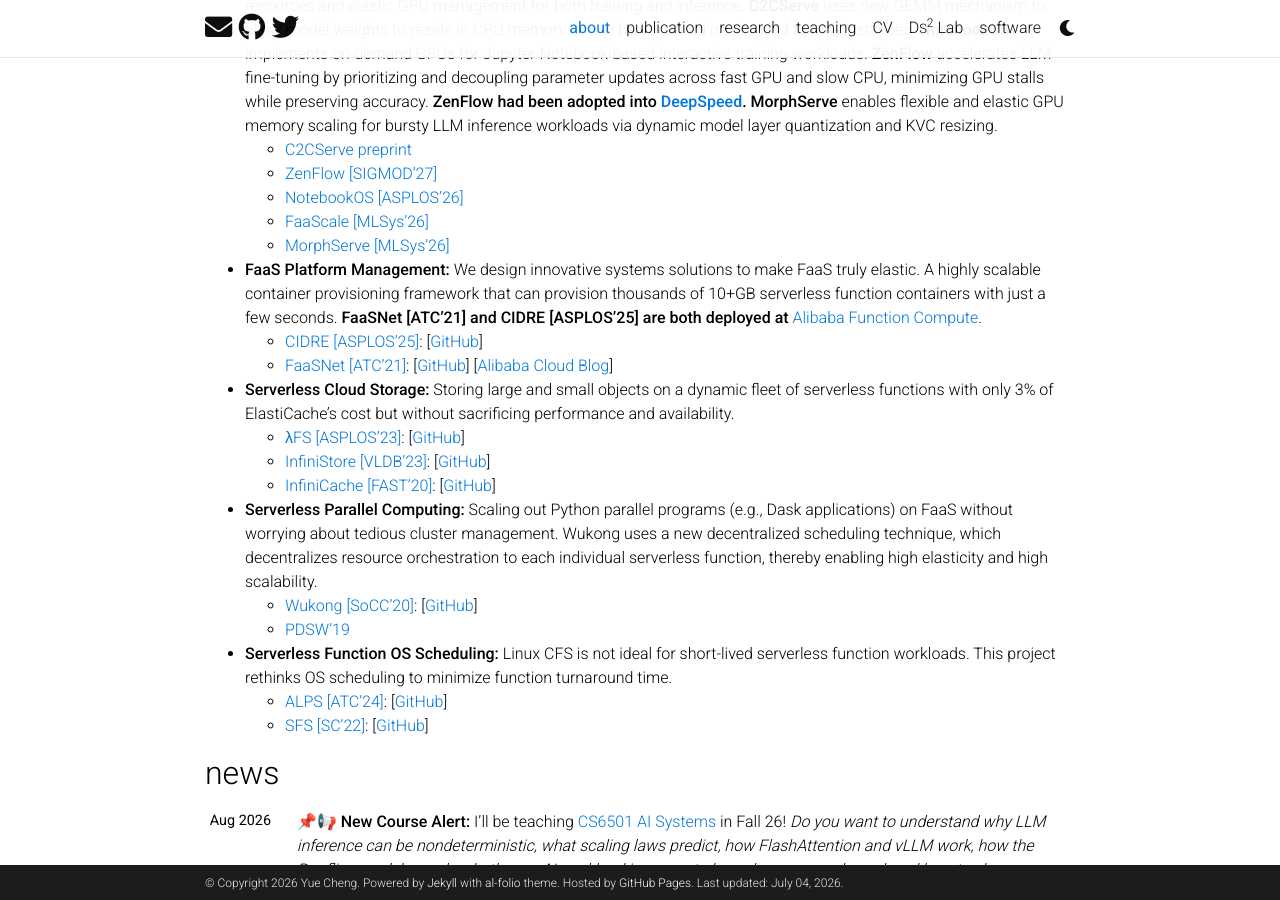
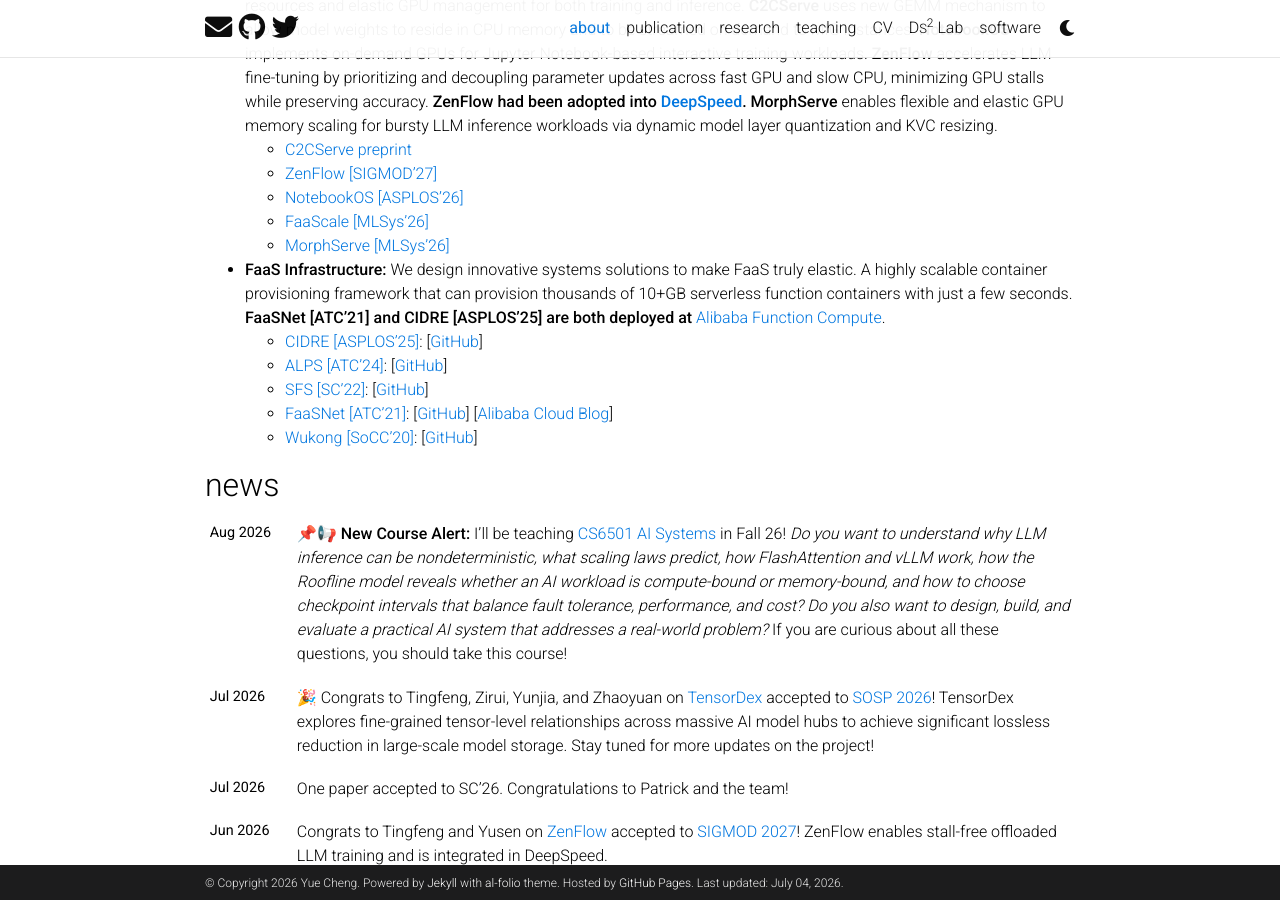
Before and after one commit to tddg/tddg.github.io, a Jekyll site: the page built from _pages/about.md, in a window 1280 px wide and 900 px high, scrolled down 1340 px. Built offline with Jekyll 4.4.1, drawn with Linux system fonts in a browser that asks for light colours; full-size pictures stand in for the smaller copies a plugin makes; emoji names are drawn with the system emoji font; comment, search, counter and statistics services are not loaded; a style sheet for code colours, icons or effects is not loaded.

Commit message:
rearranged projects

```diff
--- a/_pages/about.md
+++ b/_pages/about.md
@@ -109,10 +109,14 @@ and KVC resizing.
   * [MorphServe [MLSys'26]](https://mlsys.org/virtual/2026/oral/3816){:target="\_blank"}
 
 
-* **FaaS Platform Management:** We design innovative systems solutions to make FaaS truly elastic. A highly scalable container provisioning framework that can provision thousands of 10+GB serverless function containers with just a few seconds. **FaaSNet [ATC'21] and CIDRE [ASPLOS'25] are both deployed at** [Alibaba Function Compute](https://www.alibabacloud.com/product/function-compute){:target="\_blank"}.
+* **FaaS Infrastructure:** We design innovative systems solutions to make FaaS truly elastic. A highly scalable container provisioning framework that can provision thousands of 10+GB serverless function containers with just a few seconds. **FaaSNet [ATC'21] and CIDRE [ASPLOS'25] are both deployed at** [Alibaba Function Compute](https://www.alibabacloud.com/product/function-compute){:target="\_blank"}.
   * [CIDRE [ASPLOS'25]](https://tddg.github.io/assets/pdf/asplos25-cidre.pdf){:target="\_blank"}: [[GitHub](https://github.com/nzc5ve/cidre_asplos25){:target="\_target"}]
+  * [ALPS [ATC'24]](https://tddg.github.io/assets/pdf/atc24-alps-ae.pdf){:target="\_blank"}: [[GitHub](https://github.com/ds2-lab/ALPS){:target="\_blank"}]
+  * [SFS [SC'22]](https://arxiv.org/abs/2209.01709){:target="\_blank"}: [[GitHub](https://github.com/ds2-lab/SFS){:target="\_blank"}]
   * [FaaSNet [ATC'21]](https://www.usenix.org/conference/atc21/presentation/wang-ao){:target="\_blank"}: [[GitHub](https://github.com/ds2-lab/FaaSNet){:target="\_target"}] [[Alibaba Cloud Blog](https://www.alibabacloud.com/blog/597937){:target="\_blank"}]
+  * [Wukong [SoCC'20]](https://tddg.github.io/assets/pdf/socc20-wukong.pdf){:target="\_blank"}: [[GitHub](https://github.com/ds2-lab/Wukong){:target="\_blank"}]
 
+<!--
 * **Serverless Cloud Storage:** Storing large and small objects on a dynamic fleet of serverless functions with only 3% of ElastiCache's cost but without sacrificing performance and availability.
   * [λFS [ASPLOS'23]](https://tddg.github.io/assets/pdf/asplos23-lambdafs-ae.pdf){:target="\_blank"}: [[GitHub](https://github.com/ds2-lab/LambdaFS){:target="\_blank"}]
   * [InfiniStore [VLDB'23]](https://tddg.github.io/assets/pdf/vldb23-infinistore.pdf){:target="\_blank"}: [[GitHub](https://github.com/ds2-lab/infinistore){:target="\_blank"}]
@@ -127,3 +131,4 @@ short-lived serverless function workloads. This project rethinks OS
 scheduling to minimize function turnaround time.
   * [ALPS [ATC'24]](https://tddg.github.io/assets/pdf/atc24-alps-ae.pdf){:target="\_blank"}: [[GitHub](https://github.com/ds2-lab/ALPS){:target="\_blank"}]
   * [SFS [SC'22]](https://arxiv.org/abs/2209.01709){:target="\_blank"}: [[GitHub](https://github.com/ds2-lab/SFS){:target="\_blank"}]
+-->
```
